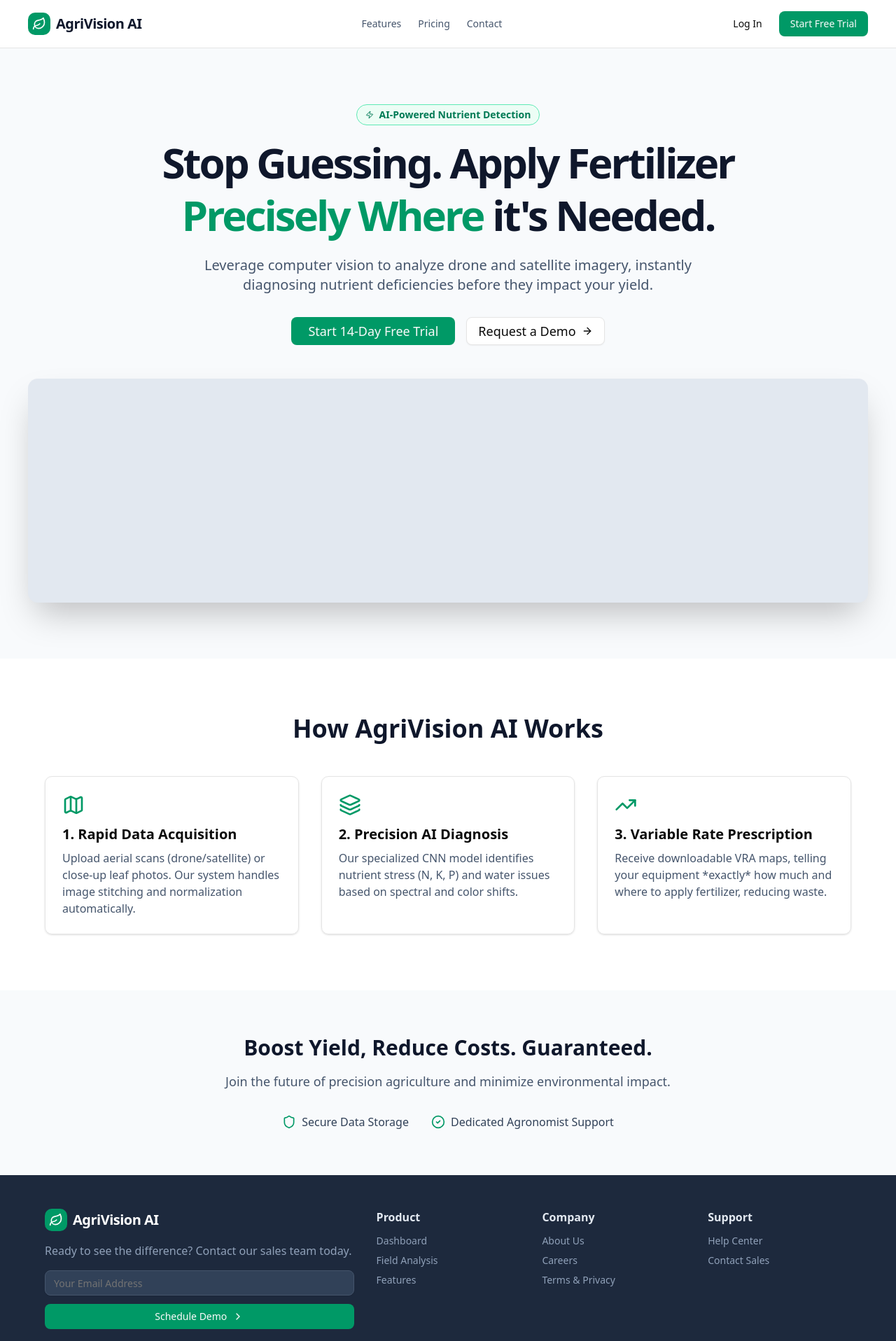
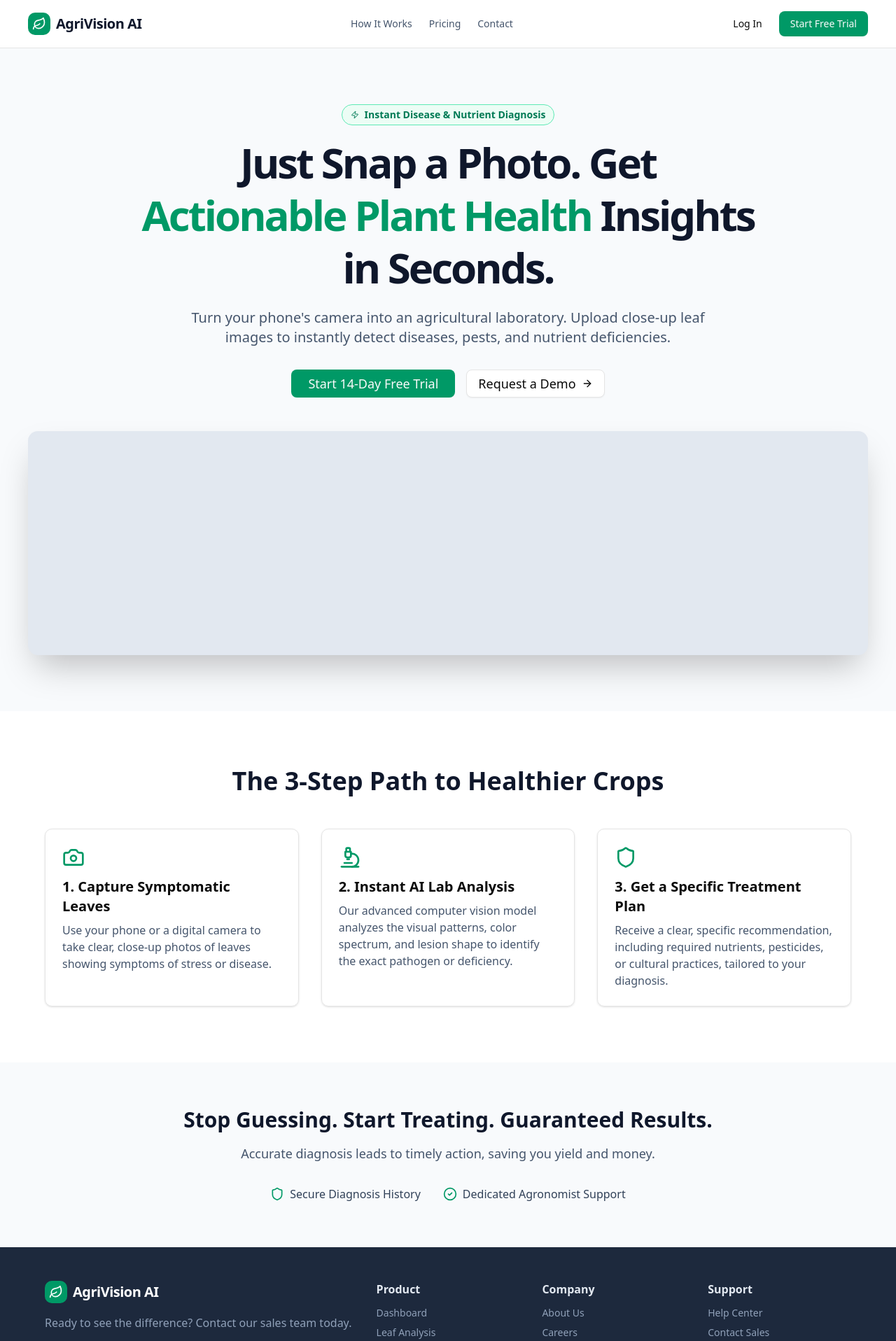
Before and after one commit to Kenny-204/lih-tbd, a React (Vite) app: page / in a window 1280 px wide. Shown: the top 1916 px of the page at 70% size. Built offline with nearby package versions, Linux system fonts and the light colour scheme; no server answers.

Commit message:
feat: Update routing paths and enhance navigation structure across the application

```diff
--- a/src/App.tsx
+++ b/src/App.tsx
@@ -24,7 +24,7 @@ const router = createBrowserRouter([
       </ProtectedRoute>
     ),
     children: [
-      { path: "", element: <DashboardPage /> },
+      { path: "home", element: <DashboardPage /> },
       { path: "analysis/", element: <FieldAnalysisPage /> },
       { path: "history", element: <HistoryPage /> },
       { path: "settings", element: <SettingsPage /> },
--- a/src/auth/LoginPage.tsx
+++ b/src/auth/LoginPage.tsx
@@ -87,7 +87,7 @@ export default function LoginPage() {
       setLoading(true);
       await login(data.email, data.password);
       toast.success("Login successful... redirecting");
-      navigate("/dashboard");
+      navigate("/dashboard/home");
     } catch (err: unknown) {
       toast.error(formatFirebaseError(err));
       console.error(err);
--- a/src/auth/ProtectedRoute.tsx
+++ b/src/auth/ProtectedRoute.tsx
@@ -1,5 +1,5 @@
 import { useAuth } from "@/contexts/AuthContext";
-import { useEffect } from "react";
+import { useEffect, useState } from "react";
 import { useNavigate } from "react-router-dom";
 
 export default function ProtectedRoute({
@@ -7,6 +7,7 @@ export default function ProtectedRoute({
 }: {
   children: React.ReactNode;
 }) {
+  const [loading, setLoading] = useState(true);
   const { isAuthenticated } = useAuth();
 
   const navigate = useNavigate();
@@ -17,10 +18,11 @@ export default function ProtectedRoute({
         // not logged in → redirect
         navigate("/auth/login");
       }
+      setLoading(false);
     },
     [isAuthenticated]
   );
 
   // logged in → show child routes
-  return children;
+  return <>{!loading && children}</>;
 }
--- a/src/auth/SignupPage.tsx
+++ b/src/auth/SignupPage.tsx
@@ -87,7 +87,7 @@ export default function SignupPage() {
       setLoading(true);
       await signup(data.email, data.password);
       toast.success("Login successful... redirecting");
-      navigate("/dashboard");
+      navigate("/dashboard/home");
     } catch (err: unknown) {
       toast.error(formatFirebaseError(err));
       console.error(err);
--- a/src/dashboard/DashboardPage.tsx
+++ b/src/dashboard/DashboardPage.tsx
@@ -9,6 +9,7 @@ import {
   MoreHorizontal,
   ArrowRight,
   Droplets,
+  Zap, // Added Zap for 'Processing' visual
 } from "lucide-react";
 
 import { Button } from "@/components/ui/button";
@@ -40,11 +41,11 @@ import UploadWizard from "./UploadWizard";
 import { Link } from "react-router-dom";
 
 export default function DashboardPage() {
-  // --- Mock Data (Updated for Leaf Samples) ---
+  // --- Mock Data (Updated: Removed 'field' property) ---
   const recentAnalyses = [
     {
       id: "L-1005",
-      field: "North Sector A",
+      // field: "North Sector A", <-- REMOVED
       crop: "Maize",
       date: "Today, 10:23 AM",
       diagnosis: "Nitrogen Deficiency",
@@ -53,7 +54,7 @@ export default function DashboardPage() {
     },
     {
       id: "L-1004",
-      field: "East River Plot",
+      // field: "East River Plot", <-- REMOVED
       crop: "Soybean",
       date: "Today, 9:15 AM",
       diagnosis: "Healthy",
@@ -62,7 +63,7 @@ export default function DashboardPage() {
     },
     {
       id: "L-1003",
-      field: "South Hills Farm",
+      // field: "South Hills Farm", <-- REMOVED
       crop: "Wheat",
       date: "Yesterday, 4:15 PM",
       diagnosis: "Water Stress",
@@ -71,7 +72,7 @@ export default function DashboardPage() {
     },
     {
       id: "L-1002",
-      field: "West Valley",
+      // field: "West Valley", <-- REMOVED
       crop: "Potato",
       date: "Oct 24, 2023",
       diagnosis: "Pest Damage",
@@ -83,7 +84,11 @@ export default function DashboardPage() {
   // Utility to get the correct badge style (reused from History)
   const getBadgeStyle = (severity: string, diagnosis: string) => {
     if (diagnosis === "Processing")
-      return { variant: "secondary", color: "bg-slate-100 text-slate-700" };
+      return {
+        variant: "secondary",
+        color: "bg-slate-100 text-slate-700",
+        icon: <Zap className="h-3 w-3 animate-spin mr-1" />, // Added icon for processing
+      };
     switch (severity) {
       case "Critical":
         return {
@@ -180,7 +185,7 @@ export default function DashboardPage() {
             <Progress
               value={18}
               className="h-2 mt-2 bg-slate-100"
-              // indicatorClassName="bg-yellow-500"
+              // indicatorClassName="bg-yellow-500" // Tailwind will handle this
             />
             <p className="text-xs text-slate-500 mt-1">
               Percentage of total samples
@@ -222,7 +227,7 @@ export default function DashboardPage() {
               <TableHeader>
                 <TableRow>
                   <TableHead className="w-[100px] pl-6">Sample ID</TableHead>
-                  <TableHead>Field Name</TableHead>
+                  <TableHead>Date</TableHead> {/* Renamed Field Name to Date */}
                   <TableHead>Crop</TableHead>
                   <TableHead>AI Diagnosis</TableHead>
                   <TableHead className="text-right pr-6">Action</TableHead>
@@ -236,16 +241,20 @@ export default function DashboardPage() {
                       <TableCell className="font-medium pl-6">
                         {item.id}
                       </TableCell>
-                      <TableCell>{item.field}</TableCell>
+                      {/* Swapped Field Name column for Date column */}
+                      <TableCell className="text-slate-500 text-sm">
+                        {item.date}
+                      </TableCell>
                       <TableCell className="text-slate-600">
                         {item.crop}
                       </TableCell>
                       <TableCell>
                         <Badge
-                          className={`${
+                          className={`flex items-center w-fit text-sm font-medium ${
                             badge.color
                           } hover:${badge.color.replace("bg-", "bg-")}`}
                         >
+                          {badge.icon}
                           {item.diagnosis}
                         </Badge>
                       </TableCell>
@@ -345,12 +354,7 @@ export default function DashboardPage() {
                 <p className="text-sm font-medium">Drop new leaf photos here</p>
                 <p className="text-xs text-slate-500">Supports .jpg, .png</p>
               </div>
-
-              {/* === START INTEGRATION 2: Widget Button === */}
               <UploadWizard />
-              {/* We can use the wizard here, but it will render its own button.
-               If you want the specific styling, you'd wrap the <Button> tag inside <DialogTrigger>
-               within the UploadWizard component. For simplicity, we reuse the component. */}
             </CardContent>
           </Card>
         </div>
--- a/src/landing/LandingPage.tsx
+++ b/src/landing/LandingPage.tsx
@@ -1,13 +1,14 @@
 import {
   Leaf,
-  Map,
+  Map, // Keeping map for general geographical context, but usage is minimal
   Layers,
   Zap,
   ChevronRight,
   Shield,
-  TrendingUp,
+  Microscope, // New Icon for close-up analysis
   CheckCircle2,
   ArrowRight,
+  Camera, // New Icon for camera/photo focus
 } from "lucide-react";
 
 import { Button } from "@/components/ui/button";
@@ -28,7 +29,7 @@ const Header = () => (
     </div>
     <nav className="hidden md:flex space-x-6 text-sm font-medium text-slate-600">
       <a href="#features" className="hover:text-emerald-600">
-        Features
+        How It Works
       </a>
       <a href="#pricing" className="hover:text-emerald-600">
         Pricing
@@ -59,15 +60,17 @@ const HeroSection = () => (
       variant="outline"
       className="bg-emerald-50 text-emerald-700 border-emerald-300 px-3 py-1 mb-4 text-sm font-semibold"
     >
-      <Zap className="h-3 w-3 mr-1" /> AI-Powered Nutrient Detection
+      <Zap className="h-3 w-3 mr-1" /> Instant Disease & Nutrient Diagnosis
     </Badge>
     <h1 className="text-5xl md:text-6xl font-extrabold tracking-tighter text-slate-900 max-w-4xl mx-auto leading-tight">
-      Stop Guessing. Apply Fertilizer{" "}
-      <span className="text-emerald-600">Precisely Where</span> it's Needed.
+      Just Snap a Photo. Get{" "}
+      <span className="text-emerald-600">Actionable Plant Health</span> Insights
+      in Seconds.
     </h1>
     <p className="text-xl text-slate-600 mt-5 max-w-3xl mx-auto">
-      Leverage computer vision to analyze drone and satellite imagery, instantly
-      diagnosing nutrient deficiencies before they impact your yield.
+      Turn your phone's camera into an agricultural laboratory. Upload close-up
+      leaf images to instantly detect diseases, pests, and nutrient
+      deficiencies.
     </p>
     <div className="mt-8 flex justify-center space-x-4">
       <Button
@@ -81,7 +84,7 @@ const HeroSection = () => (
       </Button>
     </div>
     <div className="mt-12 w-full h-80 bg-slate-200 rounded-xl shadow-2xl relative overflow-hidden">
-      {/* Placeholder for a screenshot of the Analysis Workspace page */}
+      {/* Placeholder for a screenshot of the Leaf Analysis page */}
       <div className="absolute inset-0 flex items-center justify-center text-slate-500 font-medium"></div>
     </div>
   </section>
@@ -91,42 +94,44 @@ const HeroSection = () => (
 const FeatureBlock = () => (
   <section id="features" className="py-20 px-6 md:px-10 bg-white">
     <h2 className="text-4xl font-bold text-center text-slate-900 mb-12">
-      How AgriVision AI Works
+      The 3-Step Path to Healthier Crops
     </h2>
     <div className="grid md:grid-cols-3 gap-8 max-w-6xl mx-auto">
-      {/* Feature 1: Data Acquisition */}
+      {/* Feature 1: Photo Capture */}
       <div className="p-6 border rounded-lg shadow-sm hover:shadow-md transition duration-300">
-        <Map className="h-8 w-8 text-emerald-600 mb-3" />
+        <Camera className="h-8 w-8 text-emerald-600 mb-3" />
         <h3 className="text-xl font-semibold mb-2">
-          1. Rapid Data Acquisition
+          1. Capture Symptomatic Leaves
         </h3>
         <p className="text-slate-600">
-          Upload aerial scans (drone/satellite) or close-up leaf photos. Our
-          system handles image stitching and normalization automatically.
+          Use your phone or a digital camera to take clear, close-up photos of
+          leaves showing symptoms of stress or disease.
         </p>
       </div>
 
       {/* Feature 2: AI Processing */}
       <div className="p-6 border rounded-lg shadow-sm hover:shadow-md transition duration-300">
-        <Layers className="h-8 w-8 text-emerald-600 mb-3" />
+        <Microscope className="h-8 w-8 text-emerald-600 mb-3" />
         <h3 className="text-xl font-semibold mb-2">
-          2. Precision AI Diagnosis
+          2. Instant AI Lab Analysis
         </h3>
         <p className="text-slate-600">
-          Our specialized CNN model identifies nutrient stress (N, K, P) and
-          water issues based on spectral and color shifts.
+          Our advanced computer vision model analyzes the visual patterns, color
+          spectrum, and lesion shape to identify the exact pathogen or
+          deficiency.
         </p>
       </div>
 
       {/* Feature 3: Actionable Output */}
       <div className="p-6 border rounded-lg shadow-sm hover:shadow-md transition duration-300">
-        <TrendingUp className="h-8 w-8 text-emerald-600 mb-3" />
+        <Shield className="h-8 w-8 text-emerald-600 mb-3" />
         <h3 className="text-xl font-semibold mb-2">
-          3. Variable Rate Prescription
+          3. Get a Specific Treatment Plan
         </h3>
         <p className="text-slate-600">
-          Receive downloadable VRA maps, telling your equipment *exactly* how
-          much and where to apply fertilizer, reducing waste.
+          Receive a clear, specific recommendation, including required
+          nutrients, pesticides, or cultural practices, tailored to your
+          diagnosis.
         </p>
       </div>
     </div>
@@ -138,15 +143,15 @@ const CTATrustSection = () => (
   <section className="bg-slate-50 py-16 px-6 md:px-10">
     <div className="max-w-4xl mx-auto text-center">
       <h2 className="text-3xl font-bold text-slate-900">
-        Boost Yield, Reduce Costs. Guaranteed.
+        Stop Guessing. Start Treating. Guaranteed Results.
       </h2>
       <p className="text-lg text-slate-600 mt-4">
-        Join the future of precision agriculture and minimize environmental
-        impact.
+        Accurate diagnosis leads to timely action, saving you yield and money.
       </p>
       <div className="mt-8 flex justify-center space-x-8">
         <p className="flex items-center text-slate-700 font-medium gap-2">
-          <Shield className="h-5 w-5 text-emerald-600" /> Secure Data Storage
+          <Shield className="h-5 w-5 text-emerald-600" /> Secure Diagnosis
+          History
         </p>
         <p className="flex items-center text-slate-700 font-medium gap-2">
           <CheckCircle2 className="h-5 w-5 text-emerald-600" /> Dedicated
@@ -197,12 +202,12 @@ const Footer = () => (
           </li>
           <li>
             <a href="/analysis" className="hover:text-emerald-400">
-              Field Analysis
+              Leaf Analysis
             </a>
           </li>
           <li>
             <a href="#features" className="hover:text-emerald-400">
-              Features
+              How It Works
             </a>
           </li>
         </ul>
@@ -230,7 +235,7 @@ const Footer = () => (
         </ul>
       </div>
 
-      {/* Legal/Social Placeholder */}
+      {/* Support Links */}
       <div className="space-y-3">
         <h4 className="font-semibold text-slate-200">Support</h4>
         <ul className="space-y-2 text-sm text-slate-400">
--- a/src/layouts/MainLayout.tsx
+++ b/src/layouts/MainLayout.tsx
@@ -30,14 +30,8 @@ import { useAuth } from "@/contexts/AuthContext";
 
 // --- Configuration ---
 const NAV_ITEMS = [
-  {
-    label: "Dashboard",
-    icon: LayoutDashboard,
-    href: "/dashboard",
-    active: true,
-  },
-  { label: "Leaf Analysis", icon: MapIcon, href: "analysis" },
-  { label: "Crop Health", icon: Leaf, href: "health" },
+  { label: "Dashboard", icon: LayoutDashboard, href: "home" },
+  { label: "Leaf Analysis", icon: Leaf, href: "analysis" }, // Changed MapIcon to Leaf for analysis
   { label: "History", icon: History, href: "history" },
   { label: "Settings", icon: Settings, href: "settings" },
 ];
@@ -68,23 +62,25 @@ export default function DashboardLayout() {
       <ScrollArea className="flex-1 px-4 py-4">
         <nav className="flex flex-col gap-2">
           {NAV_ITEMS.map((item) => (
-            <NavLink to={item.href}>
-              <Button
-                key={item.label}
-                variant={item.active ? "secondary" : "ghost"}
-                className={`justify-start gap-3 h-12 w-full ${
-                  item.active
-                    ? "bg-emerald-50 text-emerald-900 hover:bg-emerald-100 font-medium border-l-4 border-emerald-600 rounded-l-none rounded-r-md"
-                    : "text-slate-600 hover:text-emerald-700 hover:bg-emerald-50/50"
-                }`}
-              >
-                <item.icon
-                  className={`h-5 w-5 ${
-                    item.active ? "text-emerald-600" : "text-slate-400"
-                  }`}
-                />
-                {item.label}
-              </Button>
+            <NavLink
+              key={item.label}
+              to={item.href}
+              // The isActive function receives the state from React Router
+              className={({ isActive }) =>
+                `flex items-center justify-start gap-3 h-12 w-full px-4 text-left transition-colors duration-200
+                ${
+                  isActive
+                    ? // Active Styles: Uses `secondary` look with custom border
+                      "bg-emerald-50 text-emerald-900 hover:bg-emerald-100 font-medium border-l-4 border-emerald-600 rounded-l-none rounded-r-md"
+                    : // Inactive Styles: Uses `ghost` look
+                      "text-slate-600 hover:text-emerald-700 hover:bg-emerald-50/50 rounded-md"
+                }`
+              }
+              // The onClick is needed to close the mobile sheet after navigation
+              onClick={() => setIsMobileOpen(false)}
+            >
+              <item.icon className={`h-5 w-5 ${"text-slate-400"}`} />
+              <span className="flex-1">{item.label}</span>
             </NavLink>
           ))}
         </nav>
```
Also changed, not shown: src/field-analysis/FieldAnalysisPage.tsx (+49 -56 lines), src/history/HistoryPage.tsx (+34 -37 lines).
